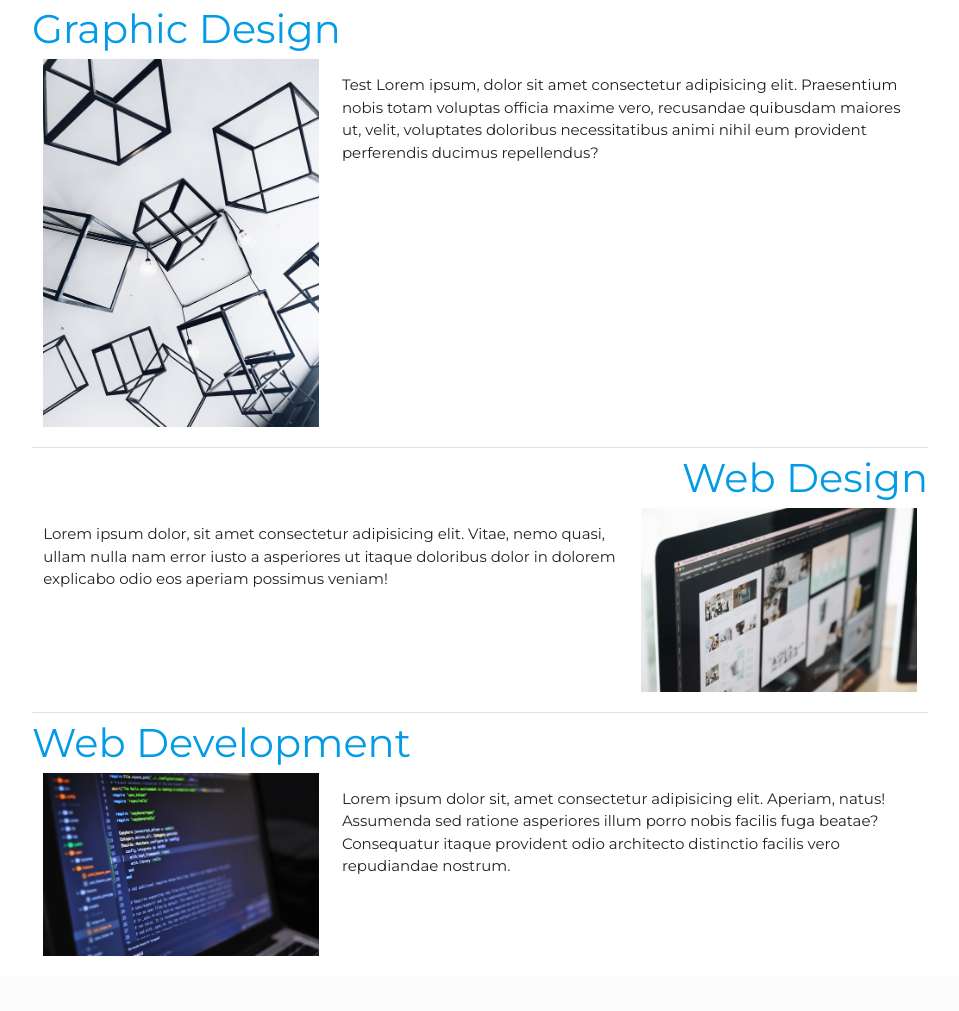
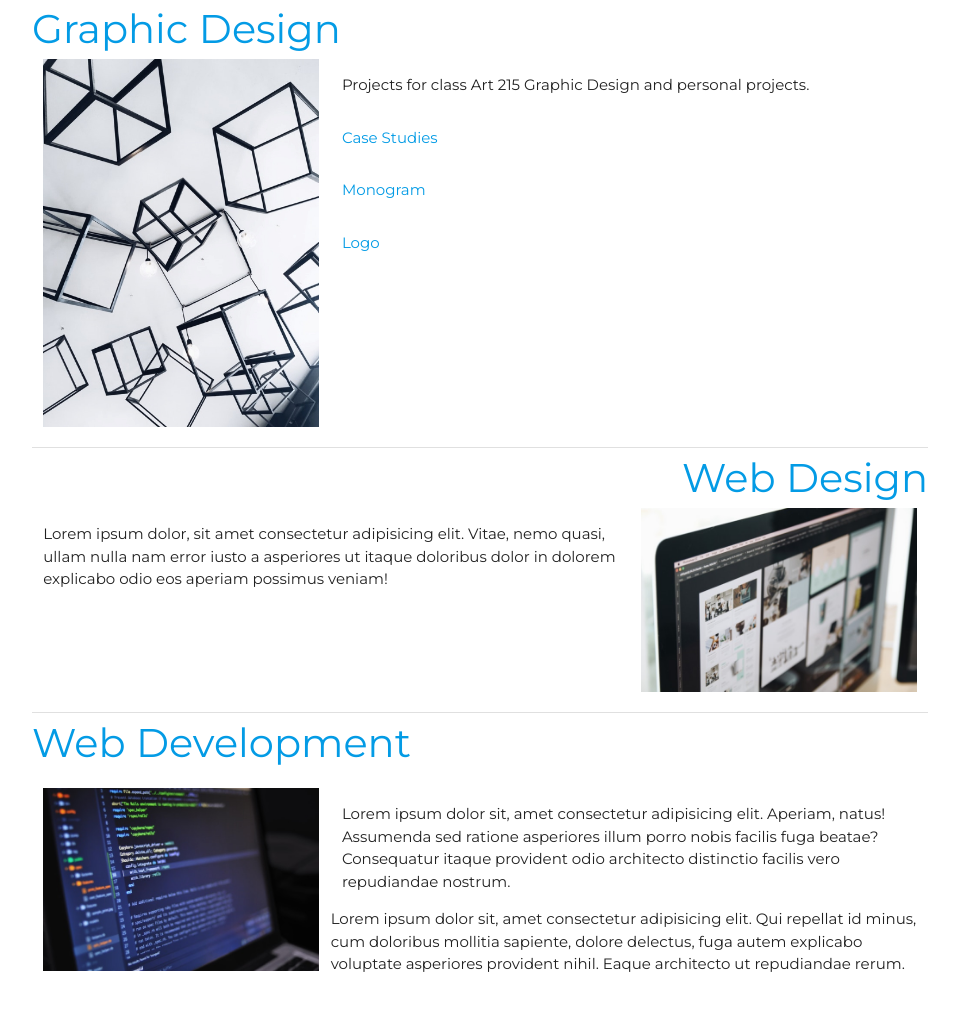
Before and after one commit to Jason-Ponce/personal-website, a Python web app: template jasonsite/templates/projects.html in a window 1280 px wide. Shown: the part 139-1150 px from the top of the page, without its empty margins (160-1119 px from the left). Before the commit the page ends 1095 px from the top, so only its background shows below. Run offline with Jinja, Linux system fonts and the light colour scheme; the template is opened without the code that fills it: most values are stand-ins (such as "Sample title", 1, 10 or a date in 2020); some libraries are stand-ins or nearby versions.

Commit message:
further update

```diff
--- a/jasonsite/static/css/mystyle.css
+++ b/jasonsite/static/css/mystyle.css
@@ -69,7 +69,7 @@ html *{
     border-top: 1px solid black;
 }
 
-#main-body{
+#project-main-body{
     padding-top: 25px;
 }
 .header-font-left{
@@ -84,3 +84,11 @@ html *{
     width: auto;
     height: auto;
 }
+
+/* #project-web-development,#project-web-design,#project-graphic-design{
+    background-color: lightgray;
+} */
+
+.paragraphs{
+    background-color: lightgray;
+}
--- a/jasonsite/templates/projects.html
+++ b/jasonsite/templates/projects.html
@@ -18,16 +18,19 @@
 {% endblock %}
 
 {% block body %}
-<div class="container" id="main-body">
-    <section>
+<div class="container" id="project-main-body">
+    <section id="project-graphic-design">
         <header class="header-font-left"><a href="{{ url_for('graphic_design') }}">Graphic Design</a></header>
         <div class="row">
-            <img class="project-photo-size col s4" src="/static/images/Oleg_Magni.jpg" alt="https://www.pexels.com/photo/gray-metal-cubes-decorative-1005644/">
-            <p class="col s8">Test Lorem ipsum, dolor sit amet consectetur adipisicing elit. Praesentium nobis totam voluptas officia maxime vero, recusandae quibusdam maiores ut, velit, voluptates doloribus necessitatibus animi nihil eum provident perferendis ducimus repellendus?</p>
+            <img class="project-photo-size col s4" src="/static/images/Oleg_Magni3.jpg" alt="https://www.pexels.com/photo/gray-metal-cubes-decorative-1005644/">
+            <p class="col s8">Projects for class Art 215 Graphic Design and personal projects.</p>
+            <p class="col s8"><a href="{{ url_for('case_studies') }}">Case Studies</a></p>
+            <p class="col s8"><a href="{{ url_for('monogram') }}">Monogram</a></p>
+            <p class="col s8"><a href="{{ url_for('logo') }}">Logo</a></p>
         </div>
     </section>
     <div class="divider"></div>
-    <section>
+    <section id="project-web-design">
         <header class="header-font-right"><a href="{{ url_for('web_design') }}">Web Design</a></header>
         <div class="row">
             <p class="col s8">Lorem ipsum dolor, sit amet consectetur adipisicing elit. Vitae, nemo quasi, ullam nulla nam error iusto a asperiores ut itaque doloribus dolor in dolorem explicabo odio eos aperiam possimus veniam!</p>
@@ -35,11 +38,12 @@
         </div>
     </section>
     <div class="divider"></div>
-    <section>
+    <section id="project-web-development">
         <header class="header-font-left"><a href="{{ url_for('web_development') }}">Web Development</a></header>
         <div class="row">
             <img class="project-photo-size col s4" src="/static/images/luis_gomes.jpg" alt="https://www.pexels.com/photo/blur-close-up-code-computer-546819/">
             <p class="col s8">Lorem ipsum dolor sit, amet consectetur adipisicing elit. Aperiam, natus! Assumenda sed ratione asperiores illum porro nobis facilis fuga beatae? Consequatur itaque provident odio architecto distinctio facilis vero repudiandae nostrum.</p>
+            <p >Lorem ipsum dolor sit, amet consectetur adipisicing elit. Qui repellat id minus, cum doloribus mollitia sapiente, dolore delectus, fuga autem explicabo voluptate asperiores provident nihil. Eaque architecto ut repudiandae rerum.</p>
         </div>
     </section>
 </div>
--- a/jasonsite/templates/projects_index.html
+++ b/jasonsite/templates/projects_index.html
@@ -43,8 +43,8 @@
     <div class="nav-content grey lighten-1">
         <ul class="tabs tabs-transparent">
         <li class="tab"><a href="{{ url_for('graphic_design') }}" target="_self" >Graphic Design</a></li>
-        <li class="tab"><a href="{{ url_for('web_design') }}" target="_self">Web Design</a></li>
-        <li class="tab"><a href="{{ url_for('web_development') }}" target="_self">Web Development</a></li>
+        <li class="tab disabled"><a href="{{ url_for('web_design') }}" target="_self">Web Design</a></li>
+        <li class="tab disabled"><a href="{{ url_for('web_development') }}" target="_self">Web Development</a></li>
          <!-- <li class="tab"><a href="{{ url_for('photoshop_experiments') }}" target="_self">Photoshop Experiments</a></li> -->
         </ul>
     </div>
--- a/jasonsite/templates/resume.html
+++ b/jasonsite/templates/resume.html
@@ -55,6 +55,7 @@
         <br>
         Page <span id="page-number"></span> of <span id="page-count"></span>
     </span>
+    <a href="/static/docs/sample2.pdf" download="">Resume Download</a>
 </div>
 <div class="center">
 <canvas id="pdf-render"></canvas>
```
Also changed, not shown: jasonsite/routes.py (+15 -2 lines), jasonsite/templates/404.html (added, +31 -0 lines), jasonsite/templates/logo.html (added, +25 -0 lines), jasonsite/templates/monogram.html (+25 -0 lines), jasonsite/static/images/404.jpg (added), jasonsite/static/images/Oleg_Magni2.jpg (added), jasonsite/static/images/Oleg_Magni3.jpg (added).
